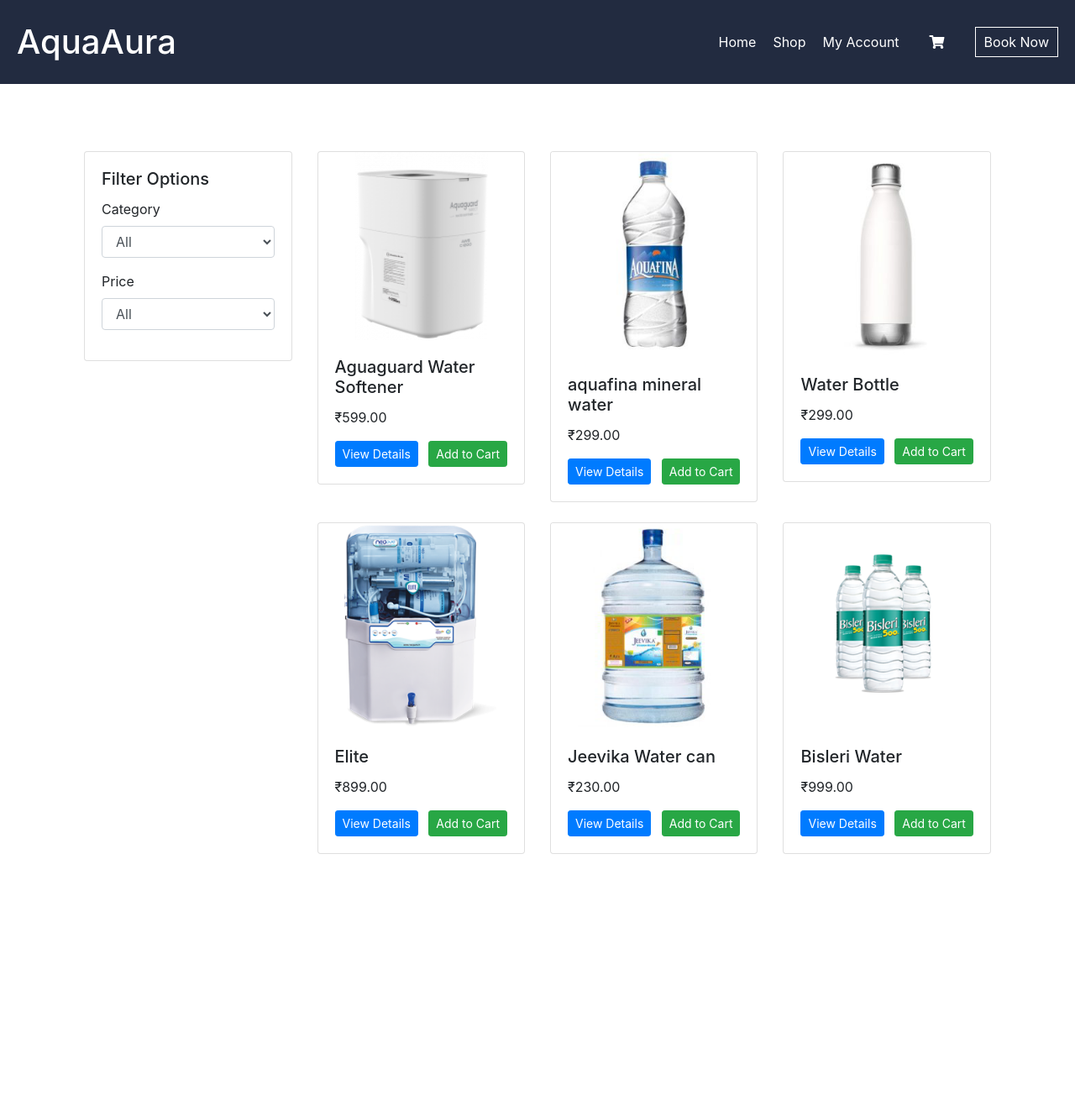
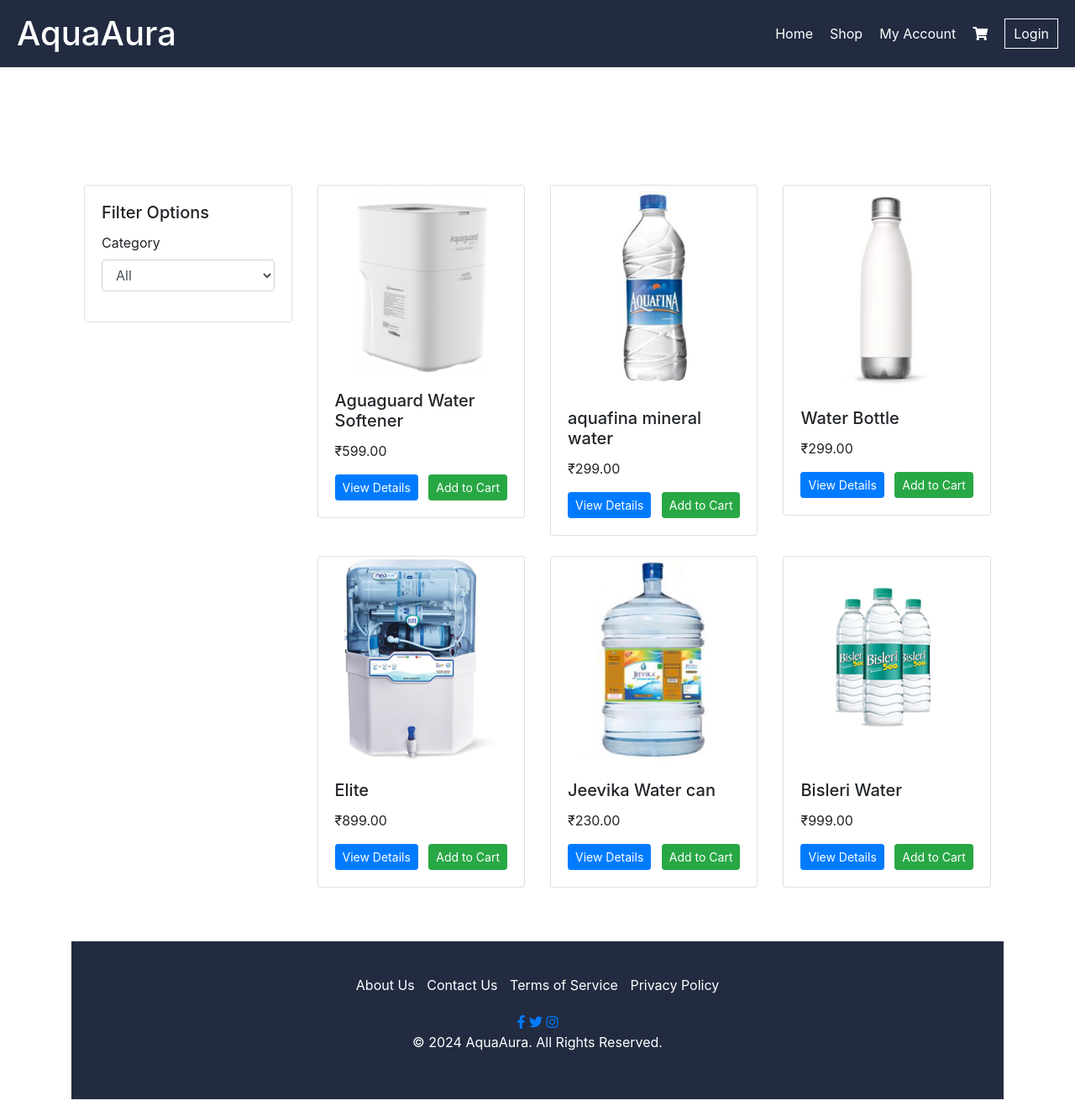
Before and after one commit to ridhamariyam/ecommerce, a Django app: page /products/ in a window 1280 px wide. Shown: the whole page at 84% size. Before the commit the page ends 1017 px from the top, so only its background shows below. Run offline with Django 5.2, Linux system fonts and the light colour scheme; data comes from the database, SQL or seed files in the repository; both versions use the stored data as it was after the commit; some libraries are stand-ins or nearby versions.

Commit message:
Completed initial UI setup.

```diff
--- a/authentication/urls.py
+++ b/authentication/urls.py
@@ -7,4 +7,5 @@
 
     path('signup/', signup, name='signup'),
     path('login/', login, name='login'),
+    path('logout/', logout, name='logout'),
 ]
--- a/authentication/views.py
+++ b/authentication/views.py
@@ -3,6 +3,7 @@
 from django.contrib.auth.forms import UserCreationForm
 from django.contrib.auth.forms import AuthenticationForm
 from django.contrib.auth import login as auth_login
+from django.contrib.auth import logout as django_logout
 from .models import Address
 
 
@@ -31,3 +32,7 @@
     else:
         form = AuthenticationForm()
     return render(request, 'registration/login.html', {'form': form})
+
+def logout(request):
+    django_logout(request)
+    return redirect('login')
--- a/ecommerce_app/views.py
+++ b/ecommerce_app/views.py
@@ -20,6 +20,8 @@
     return render(request, 'product_list.html', {'products': products, 'categories': categories})
 
 
+
+
 def product_details(request, product_id):
     product = get_object_or_404(Product, pk=product_id)
     return render(request, 'product_detail.html', {'product': product})
@@ -32,6 +34,16 @@
         cart_item.quantity += 1
         cart_item.save()
     return redirect('product_list')
+
+
+
+#-------------cart--------------------
+
+@login_required
+def view_cart(request):
+    cart_items = CartItem.objects.filter(user=request.user)
+    total_price = sum(item.product.price * item.quantity for item in cart_items)
+    return render(request, 'cart.html', {'cart_items': cart_items, 'total_price': total_price})
 
 @login_required
 def update_cart(request, product_id):
@@ -52,11 +64,6 @@
         cart_item.delete()
     return redirect('view_cart')
 
-@login_required
-def view_cart(request):
-    cart_items = CartItem.objects.filter(user=request.user)
-    total_price = sum(item.product.price * item.quantity for item in cart_items)
-    return render(request, 'cart.html', {'cart_items': cart_items, 'total_price': total_price})
 
 
 def select_address_view(request):
--- a/templates/base.html
+++ b/templates/base.html
@@ -10,11 +10,12 @@
         /* General styling */
         nav {
             background-color: #222b40;
-            height: 100px;
+            height: 80px;
             padding: 0 20px;
             display: flex;
             align-items: center;
             justify-content: space-between;
+            box-shadow: 0 2px 4px rgba(0, 0, 0, 0.1); /* Add a subtle shadow */
         }
 
         .navbar-content ul {
@@ -52,30 +53,49 @@
             color: #222b40;
         }
 
-        /* Responsive styling */
-        @media screen and (max-width: 768px) {
-            nav {
-                height: auto;
-                padding: 10px 20px;
+        /* Footer styling */
+footer {
+    background-color: #222b40;
+    color: #ffffff;
+    padding: 20px 0;
+    text-align: center;
+    width: auto; /* Set width to auto */
 }
 
-            .navbar-content {
-                flex-direction: column;
-                align-items: flex-start;
+.footer-content {
+    display: inline-block;
 }
 
-            .navbar-content ul li {
-                margin-right: 0;
-                margin-bottom: 5px;
+.footer-links {
+    list-style-type: none;
+    padding: 0;
+    margin-bottom: 20px;
 }
 
-            .navbar-content ul li:last-child {
-                margin-bottom: 0;
+.footer-links li {
+    display: inline-block;
+    margin-right: 10px;
 }
 
-            .navbar-content ul li button {
-                padding: 8px 16px;
+.footer-links li:last-child {
+    margin-right: 0;
 }
+
+.footer-links li a {
+    color: #ffffff;
+    text-decoration: none;
+}
+
+        /* Wrapper for main content and footer */
+        .wrapper {
+            min-height: calc(100vh - 80px); /* Set min-height to viewport height minus navbar height */
+            position: relative;
+        }
+
+        /* Adjust container padding for responsiveness */
+        .container {
+            padding-top: 20px;
+            padding-bottom: 20px; /* Adjust as needed */
         }
     </style>
 </head>
@@ -87,18 +107,40 @@
                 <li><a href="{% url "home" %}">Home</a></li>
                 <li><a href="{% url "product_list" %}">Shop</a></li>
                 <li><a href="#">My Account</a></li>
-                <li class="nav-item">
-                    <a class="nav-link" href="{% url 'view_cart' %}"><i class="fas fa-shopping-cart"></i></a>
-                </li>
-                <li><button>Book Now</button></li>
+                <li><a href="{% url 'view_cart' %}"><i class="fas fa-shopping-cart"></i></a></li>
+                {% if user.is_authenticated %}
+                <li><a href="{% url 'logout' %}"><button>Logout</button></a></li>
+                {% else %}
+                    <li><a href="{% url 'login' %}"><button>Login</button></a></li>
+                {% endif %}
             </ul>
         </div>
     </nav>
 
-    <div class="container mt-4">
+    <div class="wrapper">
+        <div class="container">
             {% block content %}
             {% endblock %}
         </div>
+    </div>
+
+    <footer>
+        <div class="container footer-content">
+            <ul class="footer-links">
+                <li><a href="#">About Us</a></li>
+                <li><a href="#">Contact Us</a></li>
+                <li><a href="#">Terms of Service</a></li>
+                <li><a href="#">Privacy Policy</a></li>
+            </ul>
+            <div>
+                <a href="#"><i class="fab fa-facebook-f"></i></a>
+                <a href="#"><i class="fab fa-twitter"></i></a>
+                <a href="#"><i class="fab fa-instagram"></i></a>
+            </div>
+            <p>&copy; 2024 AquaAura. All Rights Reserved.</p>
+        </div>
+    </footer>
+
 
     <script src="https://code.jquery.com/jquery-3.5.1.slim.min.js"></script>
     <script src="https://cdn.jsdelivr.net/npm/@popperjs/core@2.5.4/dist/umd/popper.min.js"></script>
--- a/templates/home.html
+++ b/templates/home.html
@@ -4,4 +4,5 @@
 
 {% block content %}
 
+
 {% endblock %}
--- a/templates/product_list.html
+++ b/templates/product_list.html
@@ -28,15 +28,7 @@
                     </div>
 
                     <!-- Price filter -->
-                    <div class="form-group">
-                        <label for="price">Price</label>
-                        <select class="form-control" id="price">
-                            <option>All</option>
-                            <option>Below ₹1000</option>
-                            <option>Above ₹1000</option>
-                            <!-- Add more price ranges as needed -->
-                        </select>
-                    </div>
+
                 </div>
             </div>
         </div>
@@ -46,7 +38,7 @@
         <div class="col-md-9">
             <div class="row">
                 {% for product in products %}
-                <div class="col-md-4 mb-4">
+                <div class="col-md-4 mb-4 product-card" data-category="{{ product.category }}">
                     <div class="card">
                         <img src="{{ product.image.url }}" class="card-img-top" alt="{{ product.title }}">
                         <div class="card-body">
@@ -69,4 +61,27 @@
 
     </div>
 </div>
+
+
+<script>
+    document.addEventListener('DOMContentLoaded', function() {
+        var categorySelect = document.getElementById('category');
+        var products = document.querySelectorAll('.product-card');
+
+        categorySelect.addEventListener('change', function() {
+            var selectedCategory = categorySelect.value;
+
+            products.forEach(function(product) {
+                var productCategory = product.getAttribute('data-category');
+
+                if (selectedCategory === 'All' || productCategory === selectedCategory) {
+                    product.style.display = 'block';
+                } else {
+                    product.style.display = 'none';
+                }
+            });
+        });
+    });
+</script>
+
 {% endblock %}
```
Also changed, not shown: templates/registration/login.html (+67 -6 lines), templates/registration/signup.html (+73 -2 lines), db.sqlite3. Lines whose indentation alone changed are shown as unchanged.
